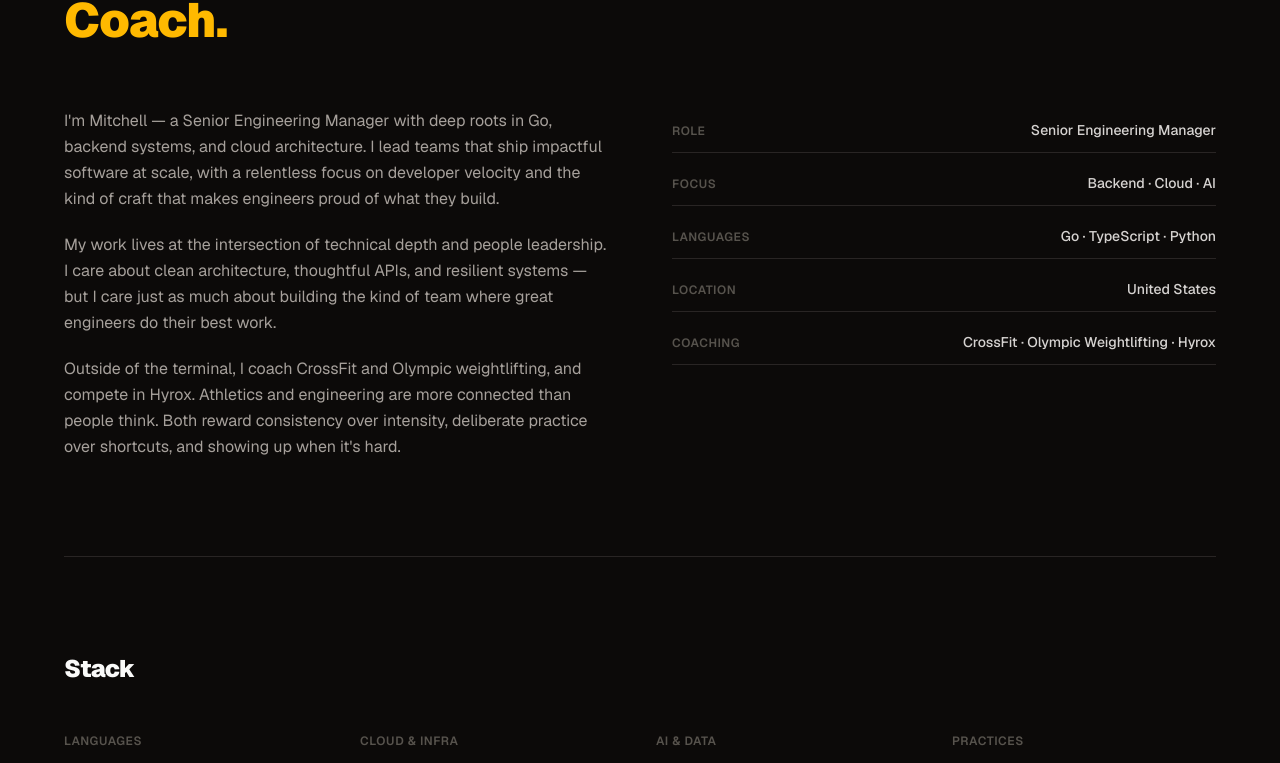
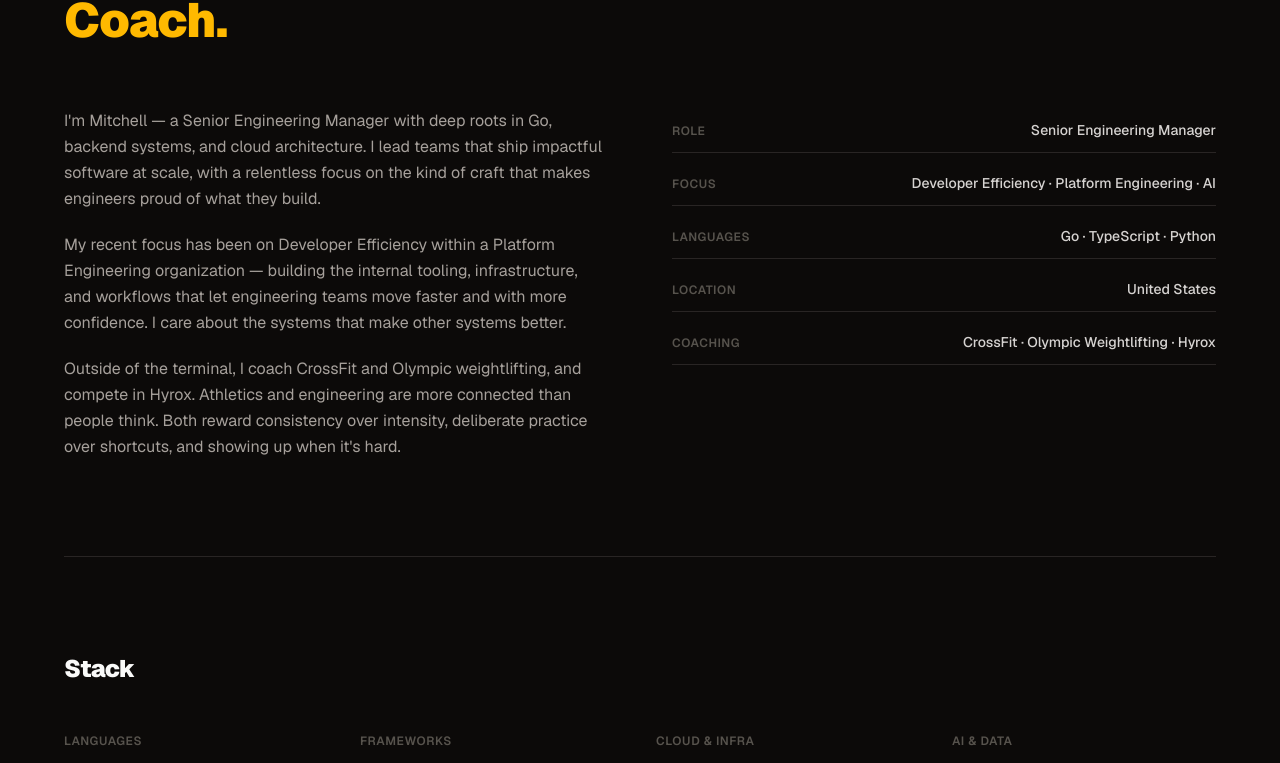
Before and after one commit to mmcken3/know-mmcken3, a Next.js app: page /about in a window 1280 px wide. Shown: the part 247-1010 px from the top of the page. Built offline with nearby package versions, Linux system fonts and the light colour scheme.

Commit message:
completed first pass with templates

```diff
--- a/src/app/about/page.tsx
+++ b/src/app/about/page.tsx
@@ -4,8 +4,9 @@ import { ArrowRight } from 'lucide-react'
 
 const stack = [
   { category: 'Languages', items: ['Go', 'TypeScript', 'Python', 'SQL'] },
+  { category: 'Frameworks', items: ['Next.js', 'React'] },
   { category: 'Cloud & Infra', items: ['GCP', 'AWS', 'Kubernetes', 'Terraform'] },
-  { category: 'AI & Data', items: ['LLMs', 'RAG pipelines', 'BigQuery', 'Vertex AI'] },
+  { category: 'AI & Data', items: ['LLMs', 'MCP', 'RAG pipelines', 'BigQuery', 'Vertex AI'] },
   { category: 'Practices', items: ['Platform Engineering', 'DDD', 'Event-Driven', 'SRE'] },
 ]
 
@@ -33,13 +34,14 @@ export default function About() {
               <p>
                 I&apos;m Mitchell — a Senior Engineering Manager with deep roots in Go, backend
                 systems, and cloud architecture. I lead teams that ship impactful software at
-                scale, with a relentless focus on developer velocity and the kind of craft that
-                makes engineers proud of what they build.
+                scale, with a relentless focus on the kind of craft that makes engineers proud of
+                what they build.
               </p>
               <p>
-                My work lives at the intersection of technical depth and people leadership. I care
-                about clean architecture, thoughtful APIs, and resilient systems — but I care just
-                as much about building the kind of team where great engineers do their best work.
+                My recent focus has been on Developer Efficiency within a Platform Engineering
+                organization — building the internal tooling, infrastructure, and workflows that
+                let engineering teams move faster and with more confidence. I care about the
+                systems that make other systems better.
               </p>
               <p>
                 Outside of the terminal, I coach CrossFit and Olympic weightlifting, and compete
@@ -54,7 +56,7 @@ export default function About() {
             <div className="space-y-2">
               {[
                 { label: 'Role', value: 'Senior Engineering Manager' },
-                { label: 'Focus', value: 'Backend · Cloud · AI' },
+                { label: 'Focus', value: 'Developer Efficiency · Platform Engineering · AI' },
                 { label: 'Languages', value: 'Go · TypeScript · Python' },
                 { label: 'Location', value: 'United States' },
                 { label: 'Coaching', value: 'CrossFit · Olympic Weightlifting · Hyrox' },
```
Also changed, not shown: src/components/Hero.tsx (+7 -11 lines).
